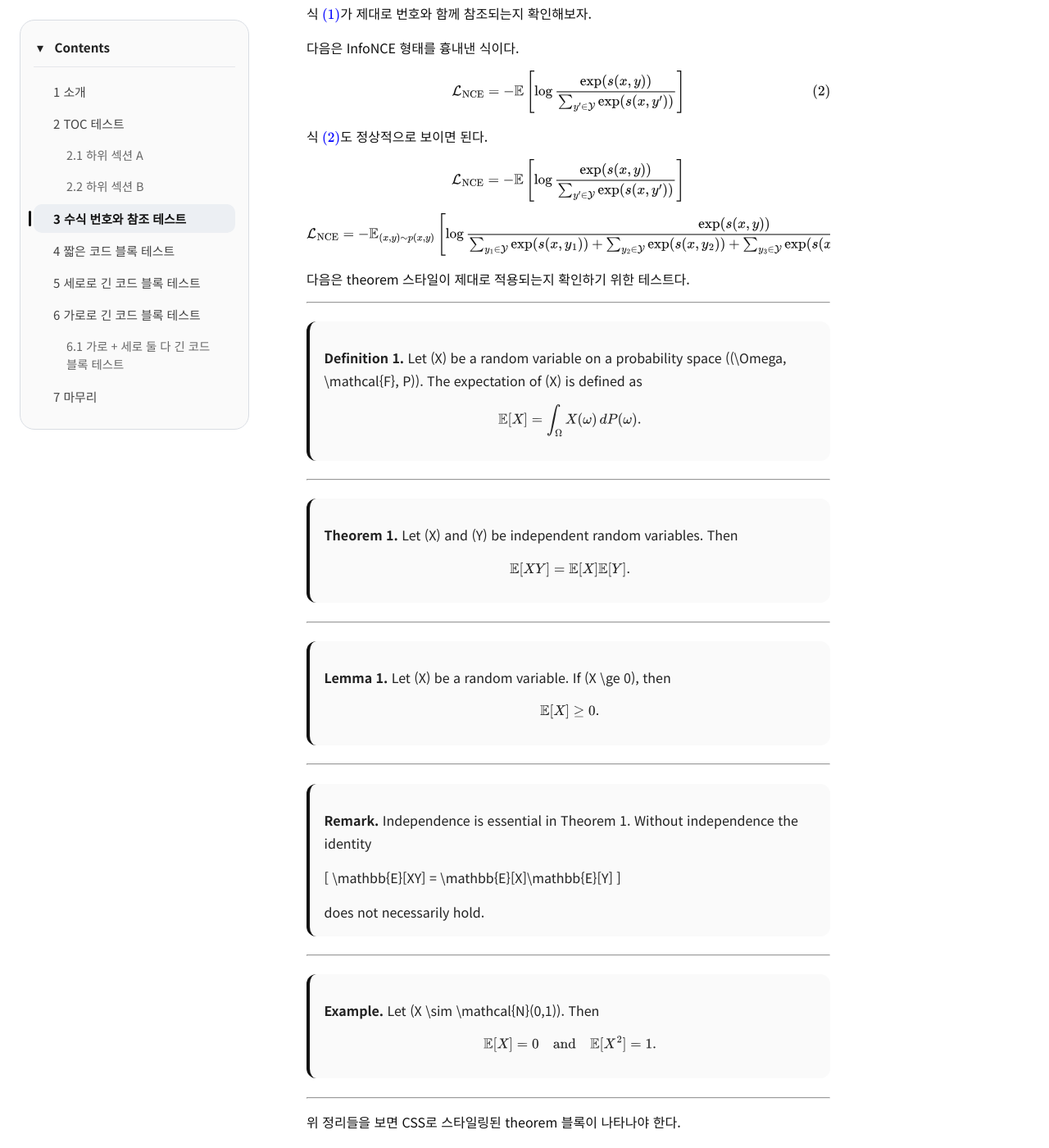
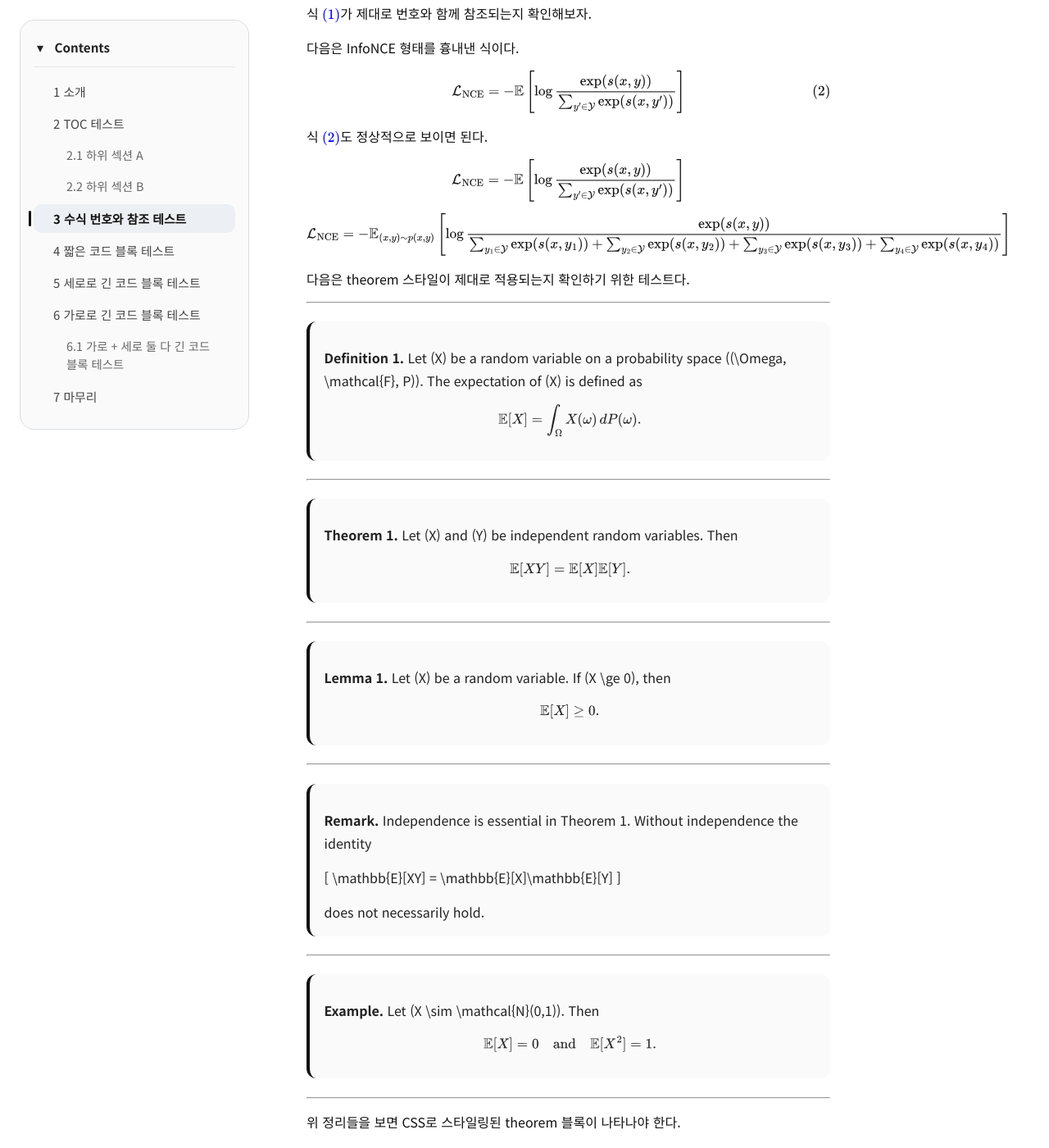
Before and after one commit to pathfinder-J/pathfinder-J.github.io, a Jekyll site: the page built from notes/example.md, in a window 1280 px wide and 1400 px high, scrolled down 1062 px. Shown: the whole window at 82% size. Built offline with Jekyll 4.4.1, drawn with Linux system fonts in a browser that asks for light colours.

Commit message:
Update post.css

```diff
--- a/assets/css/post.css
+++ b/assets/css/post.css
@@ -56,11 +56,19 @@
 }
 
 mjx-container[display="true"] {
-  margin: 1.15rem 0;
+  max-width: 100%;
+}
+
+/* 스크롤 수식 */
+mjx-container.math-scroll {
   overflow-x: auto;
   overflow-y: hidden;
-  max-width: 100%;
   -webkit-overflow-scrolling: touch;
+}
+
+/* 줄바꿈 수식 */
+mjx-container.math-wrap {
+  overflow-x: visible;
 }
 
 /* equation number */
```
